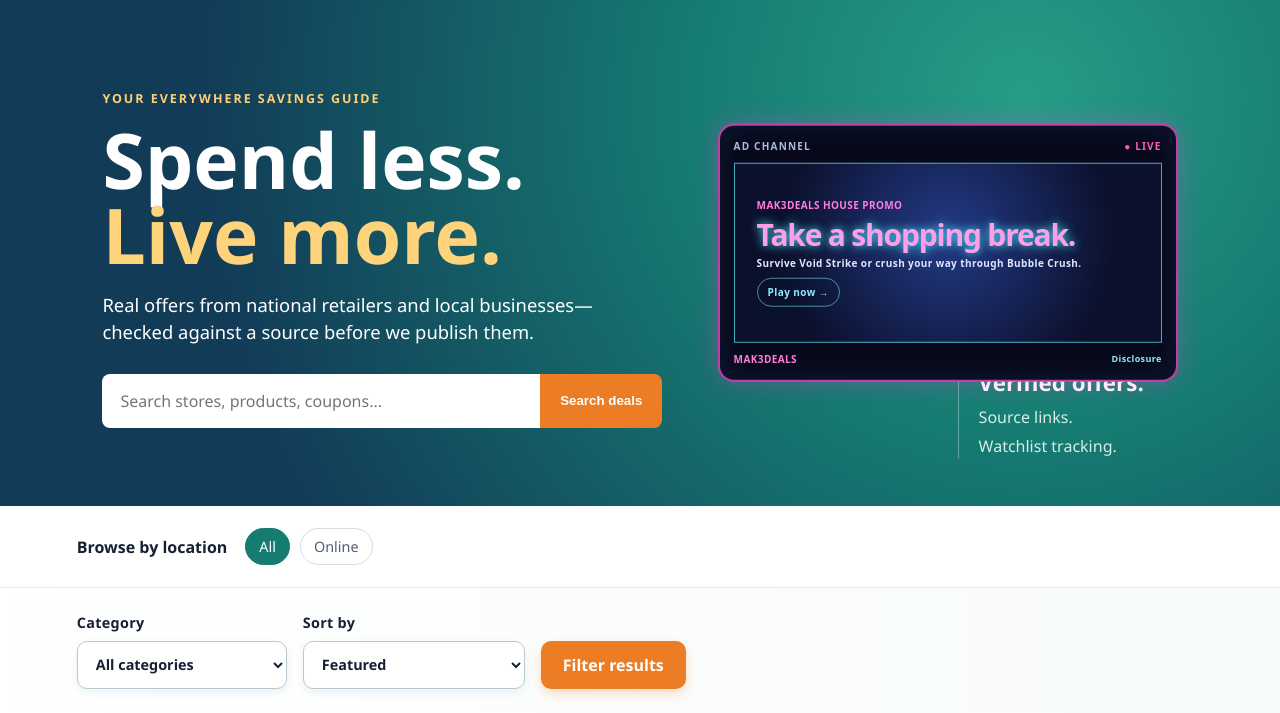
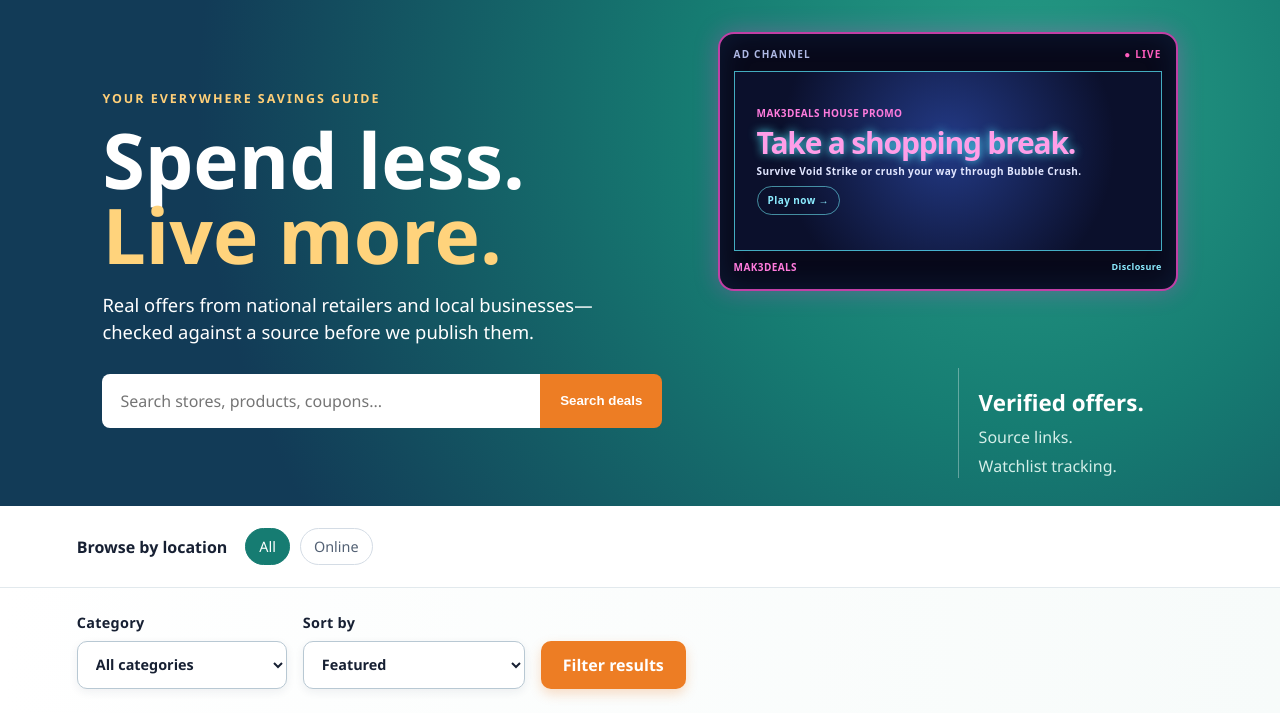
Before and after one commit to ty1364/mak3deals, a Flask app: page / in a window 1280 px wide. Shown: the part 97-810 px from the top of the page. Run offline with Flask 3, Linux system fonts and the light colour scheme; data comes from the database, SQL or seed files in the repository; data that the repository does not hold is empty.

Commit message:
Prevent ad panel overlap in hero

```diff
--- a/app.py
+++ b/app.py
@@ -12,7 +12,7 @@ DATABASE = "deals.db"
 SITE_AD_TV = """
 <style>
 .hero,.simple-hero{position:relative}
-.site-ad-tv{position:absolute;top:50%;right:8%;z-index:4;width:min(38%,460px);min-height:220px;padding:14px;border:2px solid rgba(255,82,211,.75);border-radius:16px;background:#08091a;color:#f7f7ff;box-shadow:0 0 24px rgba(255,55,207,.3),inset 0 0 30px rgba(38,111,190,.16);font:800 10px/1.3 system-ui,sans-serif;letter-spacing:.12em;transform:translateY(-50%)}
+.site-ad-tv{position:absolute;top:32px;right:8%;z-index:4;width:min(38%,460px);min-height:220px;padding:14px;border:2px solid rgba(255,82,211,.75);border-radius:16px;background:#08091a;color:#f7f7ff;box-shadow:0 0 24px rgba(255,55,207,.3),inset 0 0 30px rgba(38,111,190,.16);font:800 10px/1.3 system-ui,sans-serif;letter-spacing:.12em}
 .site-ad-tv-top,.site-ad-tv-foot{display:flex;justify-content:space-between;color:#aeb8e4}.site-ad-live{color:#ff5dbe}.site-ad-tv-screen{display:flex;align-items:center;justify-content:space-between;min-height:72px;margin:6px 0;padding:10px;border:1px solid rgba(92,238,255,.55);background:radial-gradient(circle at 50% 40%,#233a86,#0b102c 70%)}.site-ad-tv-screen strong{font-size:16px;line-height:.8;color:#fff;text-shadow:0 0 10px #50eaff}.site-ad-tv-screen em{color:#ff5bd7;font-style:normal}.site-ad-tv-screen small{color:#bdefff;font-size:8px;line-height:1.4;text-align:right;letter-spacing:.06em}@media(max-width:700px){.site-ad-tv{right:8px;bottom:8px;transform:scale(.8);transform-origin:bottom right}}
 .site-ad-tv-screen{flex:1;min-height:180px;margin:10px 0;padding:22px;border-color:rgba(92,238,255,.7);background:radial-gradient(circle at 50% 40%,#233a86,#0b102c 70%)}.site-ad-tv-screen strong{font-size:clamp(22px,3vw,38px)}.site-ad-tv-screen small{font-size:11px}
 @media(max-width:900px){.site-ad-tv{position:relative;top:auto;right:auto;width:100%;min-height:150px;margin:28px 0 0;transform:none}.site-ad-tv-screen{min-height:100px}.site-ad-tv-screen strong{font-size:24px}}
--- a/static/style.css
+++ b/static/style.css
@@ -15,7 +15,7 @@
 /* Layout polish: keep the hero, ad channel, controls, and offer grid aligned. */
 .hero{position:relative;min-height:470px;align-items:center}
 .hero>div:first-of-type{max-width:650px;padding-right:24px}
-.hero-note{position:absolute;right:8%;bottom:48px;width:220px;padding:18px 0 0 20px}
+.hero-note{position:absolute;right:8%;bottom:28px;width:220px;padding:18px 0 0 20px}
 .city-row{padding-left:max(6%,calc((100% - 1180px)/2));padding-right:max(6%,calc((100% - 1180px)/2))}
 .filters{padding-left:max(6%,calc((100% - 1180px)/2));padding-right:max(6%,calc((100% - 1180px)/2))}
 .section-heading{max-width:1180px;margin:0 auto;padding-left:0;padding-right:0}
```
